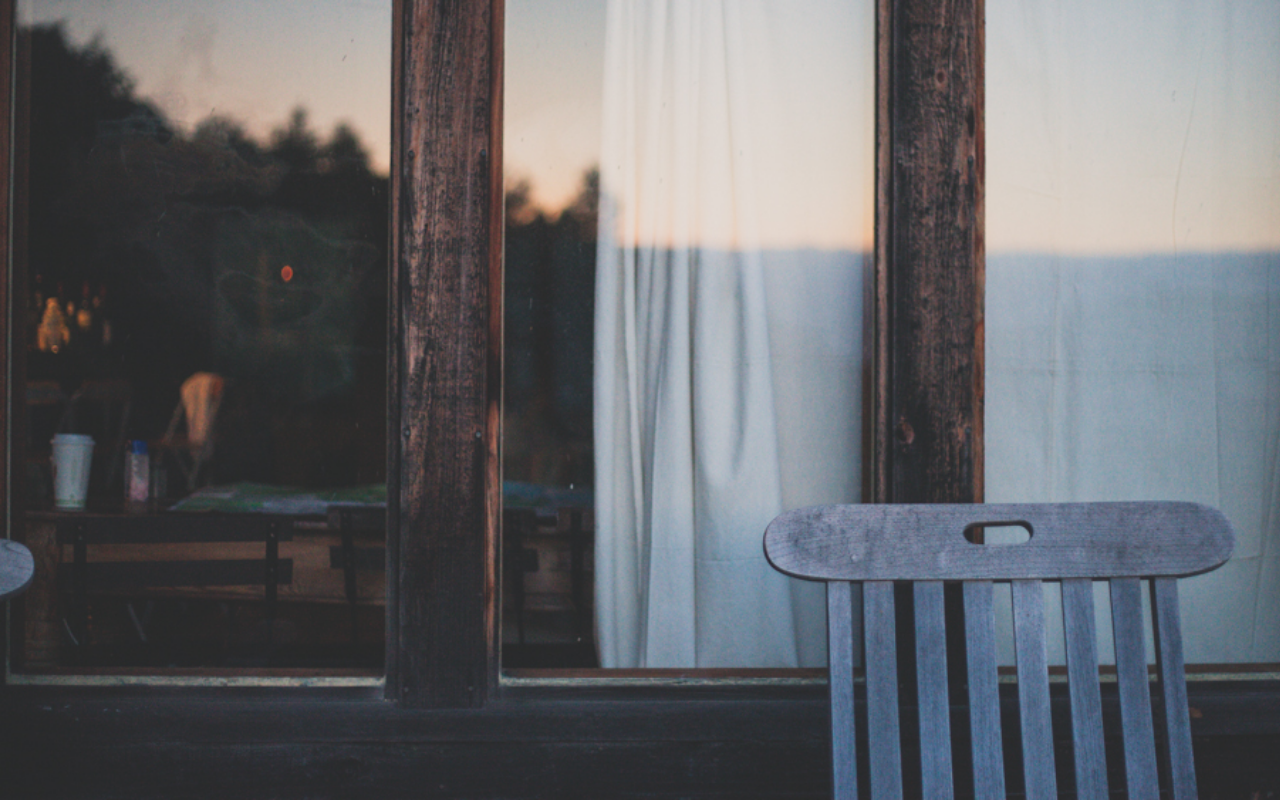
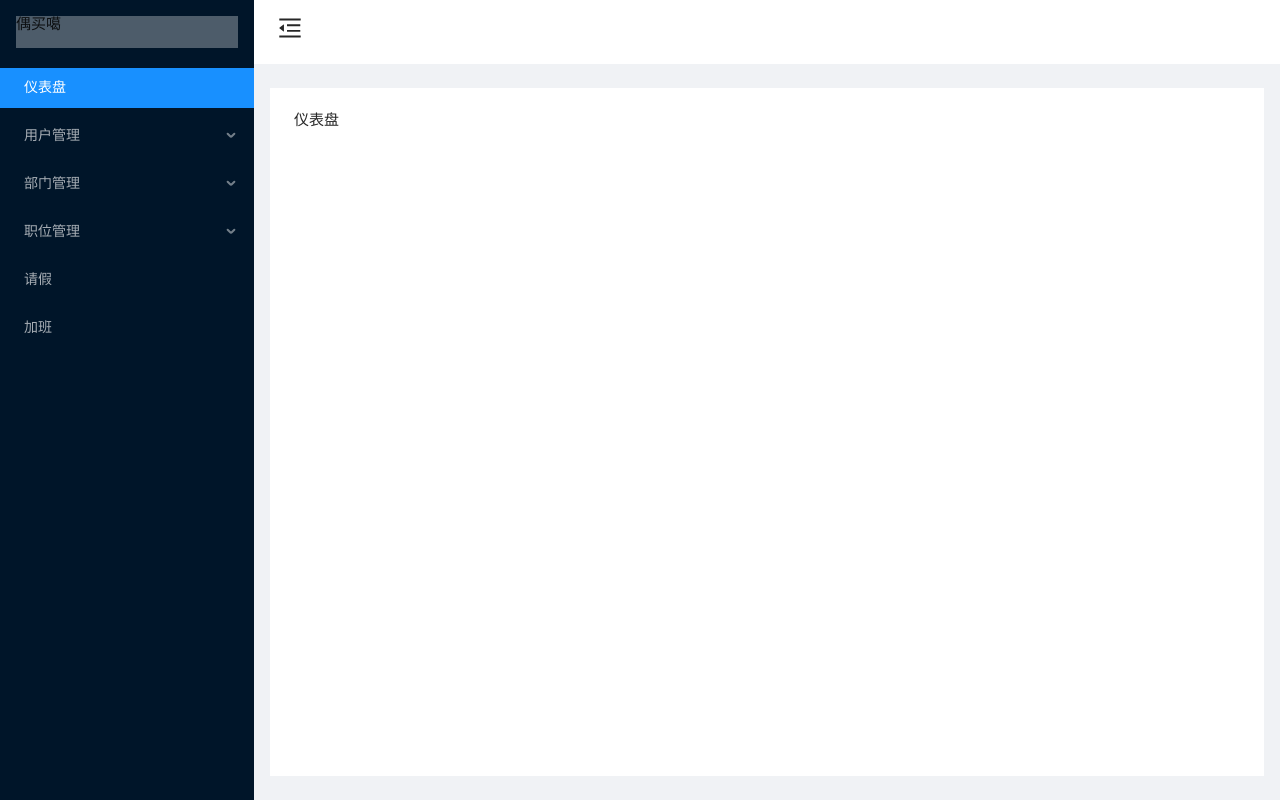
Before and after one commit to 18344501549/react-admin, a React app: page /admin/dashboard in a window 1280 px wide. Before the commit this address had no page. Built offline with nearby package versions, Linux system fonts and the light colour scheme.

Commit message:
完成menu菜单跳转
完成菜单跳转

```diff
--- a/src/App.tsx
+++ b/src/App.tsx
@@ -1,7 +1,10 @@
 import React from 'react';
-import { Routes, Route } from "react-router-dom";
+import { Routes, Route, Navigate } from "react-router-dom";
 import Login from './components/Login/login';
 import Admin from './components/admin/admin';
+import Dashboard from './components/dashboard/Dashboard';
+import UserList from './components/User/UserList';
+import UserAdd from './components/User/UserAdd';
 import './App.scss';
 
 function App() {
@@ -10,10 +13,17 @@ function App() {
   return (
     <div className="App">
       <Routes>
-        <Route element={<Login />} path="/" />
-        <Route element={<Admin />} path="/admin" >
-          {/* <Route index element={<DefautPage />} ></Route> */}
+        <Route path="/" element={<Login />} />
+        <Route path="/login" element={<Login />} />
+        <Route path="/admin" element={<Admin />} >
+          {/* index类似vue中的router-view的重定向，会主动触发二级路由 */}
+          <Route index path='/admin/dashboard' element={<Dashboard />} />
+          <Route path='/admin/user'>
+            <Route path='/admin/user/list' element={<UserList />} />
+            <Route path='/admin/user/add' element={<UserAdd />} />
+          </Route>
         </Route>
+        <Route path="*" element={<Navigate to={'/login'} />} />
       </Routes>
     </div>
   );
--- a/src/components/Login/LoginFrom/LoginForm.tsx
+++ b/src/components/Login/LoginFrom/LoginForm.tsx
@@ -47,7 +47,7 @@ const LoginForm = () => {
         console.log('Received values of form: ', requestData);
         if (formType === 'login') {
             LoginApi<{ token: string }>(values).then(res => {
-                setTimeout(() => { setToKen(res.token); navigate('/admin'); }, 1000)
+                setTimeout(() => { setToKen(res.token); navigate('/admin'); }, 1000);
                 console.log(res, 'res');
             }).catch(err => {
                 console.log(err, 'err');
--- /dev/null
+++ b/src/components/User/UserAdd.tsx
@@ -0,0 +1,11 @@
+import React from 'react';
+
+const UserAdd = () => {
+    return (
+        <div>
+            添加用户
+        </div>
+    );
+};
+
+export default UserAdd;
--- /dev/null
+++ b/src/components/User/UserList.jsx
@@ -0,0 +1,11 @@
+import React from 'react';
+
+const UserList = () => {
+    return (
+        <div>
+            用户页
+        </div>
+    );
+};
+
+export default UserList;
--- a/src/components/admin/admin.tsx
+++ b/src/components/admin/admin.tsx
@@ -1,8 +1,8 @@
 import { MenuFoldOutlined, MenuUnfoldOutlined, } from '@ant-design/icons';
+import { Outlet } from "react-router-dom";
 import { Layout, Menu } from 'antd';
 import React, { useState } from 'react';
-import items from '../../routers';
-// UploadOutlined, UserOutlined, VideoCameraOutlined,
+import items from '../../routers/index';
 import './admin.scss';
 
 const Admin = () => {
@@ -16,8 +16,8 @@ const Admin = () => {
                     <Menu
                         theme="dark"
                         mode="inline"
-                        defaultSelectedKeys={['/console']}
-                        defaultOpenKeys={['/console']}
+                        defaultSelectedKeys={['/admin/dashboard']}
+                        defaultOpenKeys={['/admin/dashboard']}
                         items={items}
                     />
                 </Sider>
@@ -36,7 +36,9 @@ const Admin = () => {
                             minHeight: 280,
                         }}
                     >
-                        Content
+                        {/* 渲染子路由 匹配到子路由时，用子路由的组件替换此处内容*/}
+                        {/* 类似Vue中的router-view */}
+                        <Outlet />
                     </Content>
                 </Layout>
             </Layout>
--- a/src/components/Login/LoginFrom/RegisterForm.tsx
+++ b/src/components/dashboard/Dashboard.jsx
@@ -1,11 +1,11 @@
 import React from 'react';
 
-const RegisterForm = () => {
+const Dashboard = () => {
     return (
         <div>
-
+            仪表盘
         </div>
     );
 };
 
-export default RegisterForm;
+export default Dashboard;
--- a/src/routers/index.ts
+++ b/src/routers/index.tsx
@@ -1,59 +1,64 @@
 import type { MenuProps } from 'antd';
+import { NavLink } from 'react-router-dom';
 type MenuItem = Required<MenuProps>['items'][number];
 
+function menuItem(path: string, item: string) {
+    return (<NavLink to={path}>{item}</NavLink>)
+};
+
+// menuItem('/dashboard', '仪表盘')
 const items: MenuItem[] = [
     {
-        key: "/console",
-        label: '控制台',
+        key: "/admin/dashboard",
+        label: menuItem('/admin/dashboard', '仪表盘'),
         icon: '',
-        // element: <Navigate to="/login" />
     },
     {
-        key: "/home",
+        key: "/admin/user",
         label: '用户管理',
         icon: '',
         children: [
             {
-                key: "/home/index",
-                label: '用户列表',
+                key: "/admin/user/list",
+                label: menuItem('/admin/user/list', '用户列表'),
                 icon: '',
             },
             {
-                key: "/home/user/add",
-                label: '添加用户',
+                key: "/admin/user/add",
+                label: menuItem('/admin/user/add', '添加用户'),
                 icon: '',
             }
         ]
     },
     {
-        key: "/home/department",
+        key: "/admin/department",
         label: '部门管理',
         icon: '',
         children: [
             {
-                key: "/home/department/list",
+                key: "/admin/department/list",
                 label: '部门列表',
                 icon: '',
             },
             {
-                key: "/home/department/add",
+                key: "/admin/department/add",
                 label: '添加部门',
                 icon: '',
             },
         ]
     },
     {
-        key: "/home/position",
+        key: "/admin/position",
         label: '职位管理',
         icon: '',
         children: [
             {
-                key: "/home/position/list",
+                key: "/admin/position/list",
                 label: '部门列表',
                 icon: '',
             },
             {
-                key: "/home/position/add",
+                key: "/admin/position/add",
                 label: '添加部门',
                 icon: '',
             },
@@ -104,4 +109,5 @@ const items: MenuItem[] = [
 
 ]
 
+
 export default items;
```
